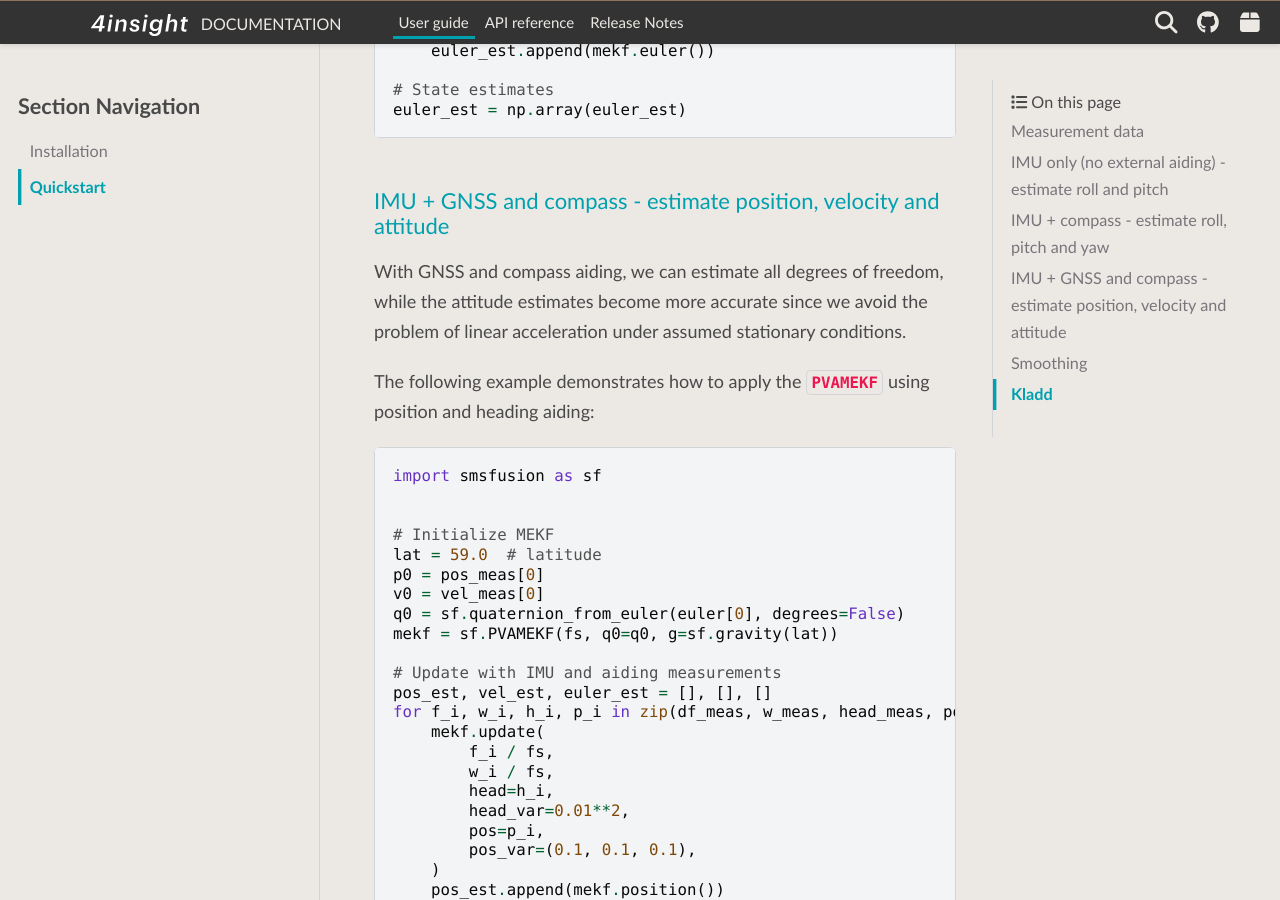
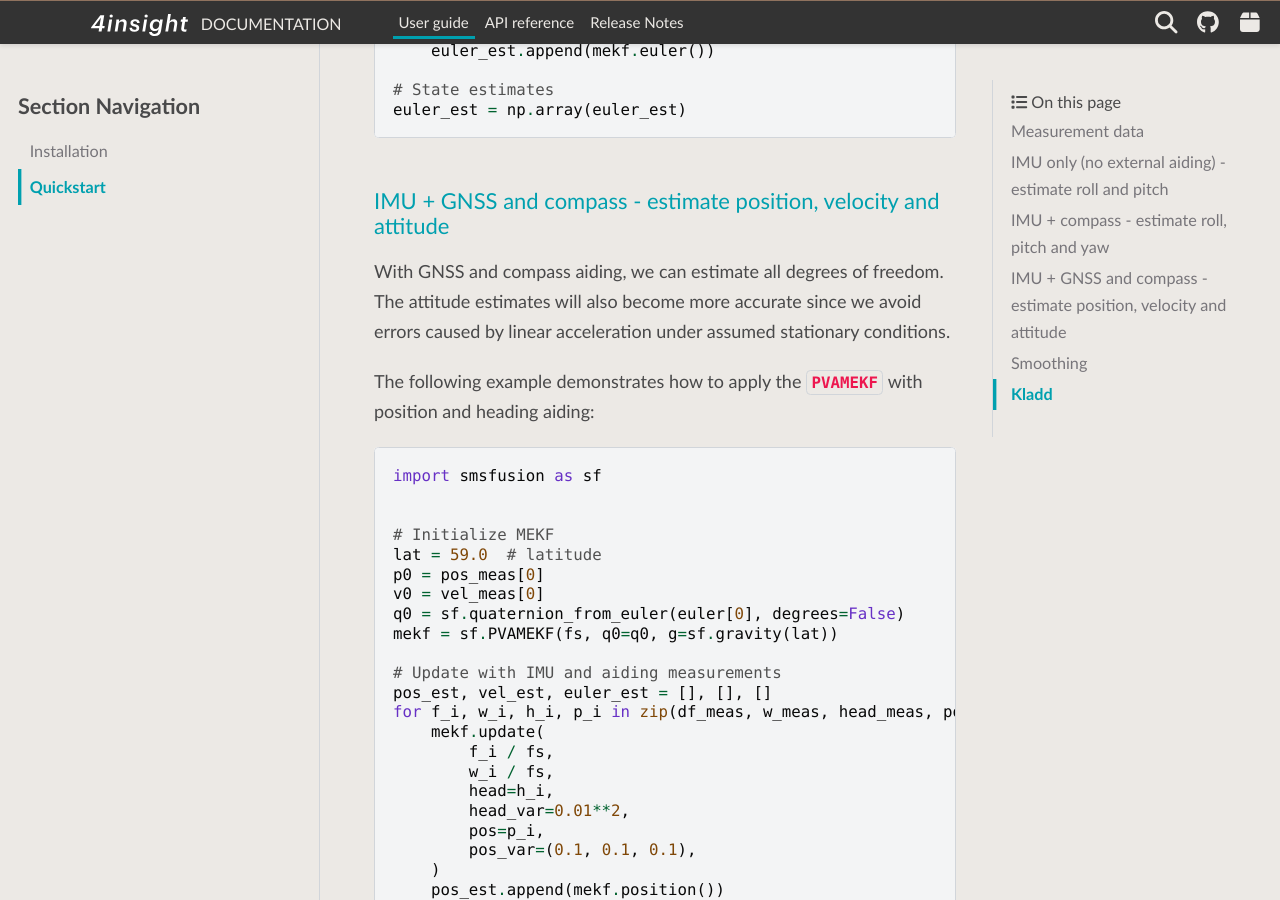
Before and after one commit to 4Subsea/smsfusion-python, a Sphinx documentation site: the page built from docs/user_guide/quickstart.rst, in a window 1280 px wide and 900 px high, scrolled down 5231 px. Built offline with Sphinx 7.4.7 and the PyData theme 0.15.4, drawn with Linux system fonts in a browser that asks for light colours.

Commit message:
some changes

```diff
--- a/docs/user_guide/quickstart.rst
+++ b/docs/user_guide/quickstart.rst
@@ -221,12 +221,12 @@ with zero-velocity update (ZUPT) and heading aiding:
 
 IMU + GNSS and compass - estimate position, velocity and attitude
 -----------------------------------------------------------------
-With GNSS and compass aiding, we can estimate all degrees of freedom, while the
-attitude estimates become more accurate since we avoid the problem of linear
+With GNSS and compass aiding, we can estimate all degrees of freedom. The attitude
+estimates will also become more accurate since we avoid errors caused by linear
 acceleration under assumed stationary conditions.
 
 The following example demonstrates how to apply the :class:`~smsfusion.PVAMEKF`
-using position and heading aiding:
+with position and heading aiding:
 
 .. code-block:: python
 
```
